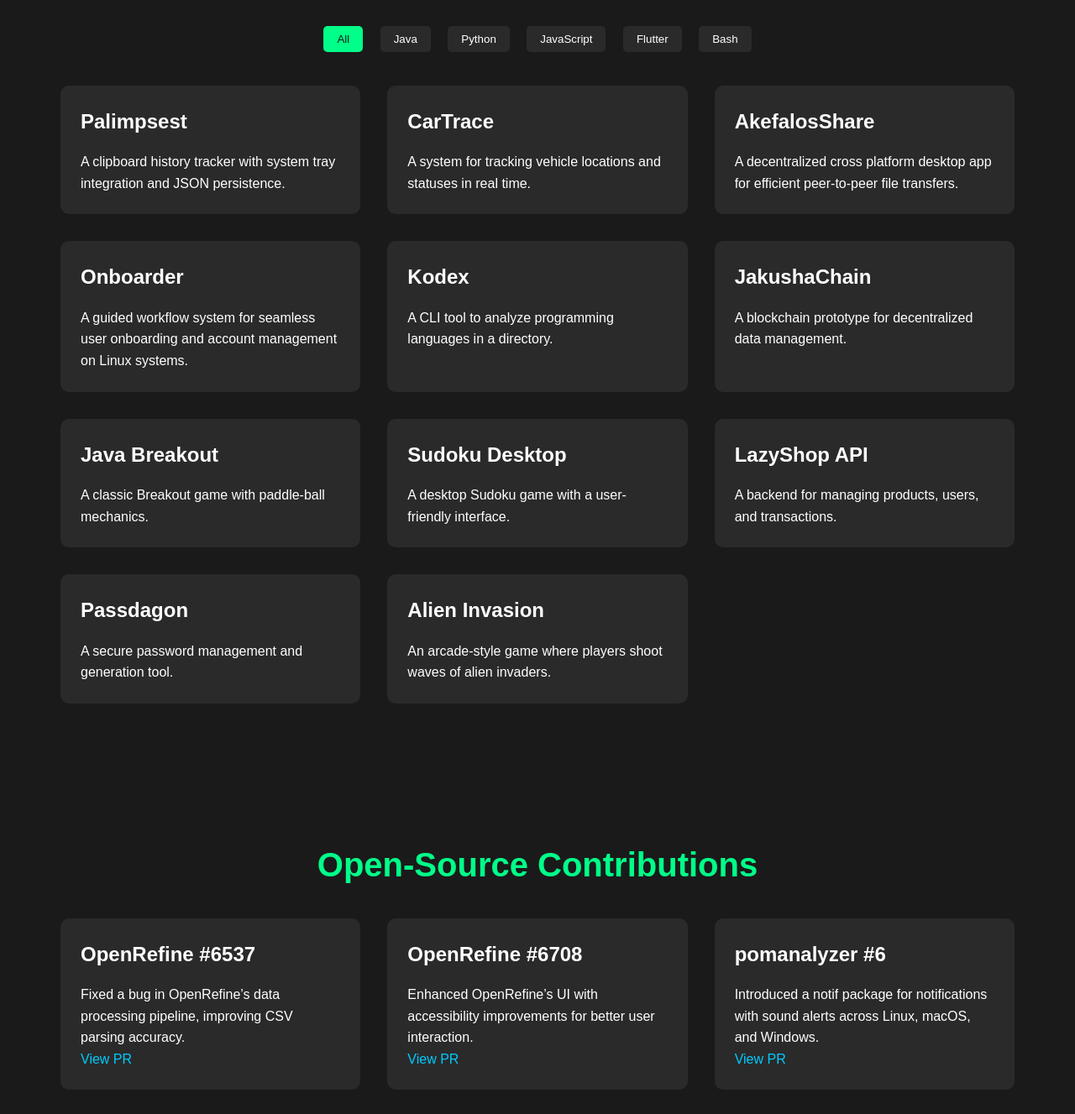
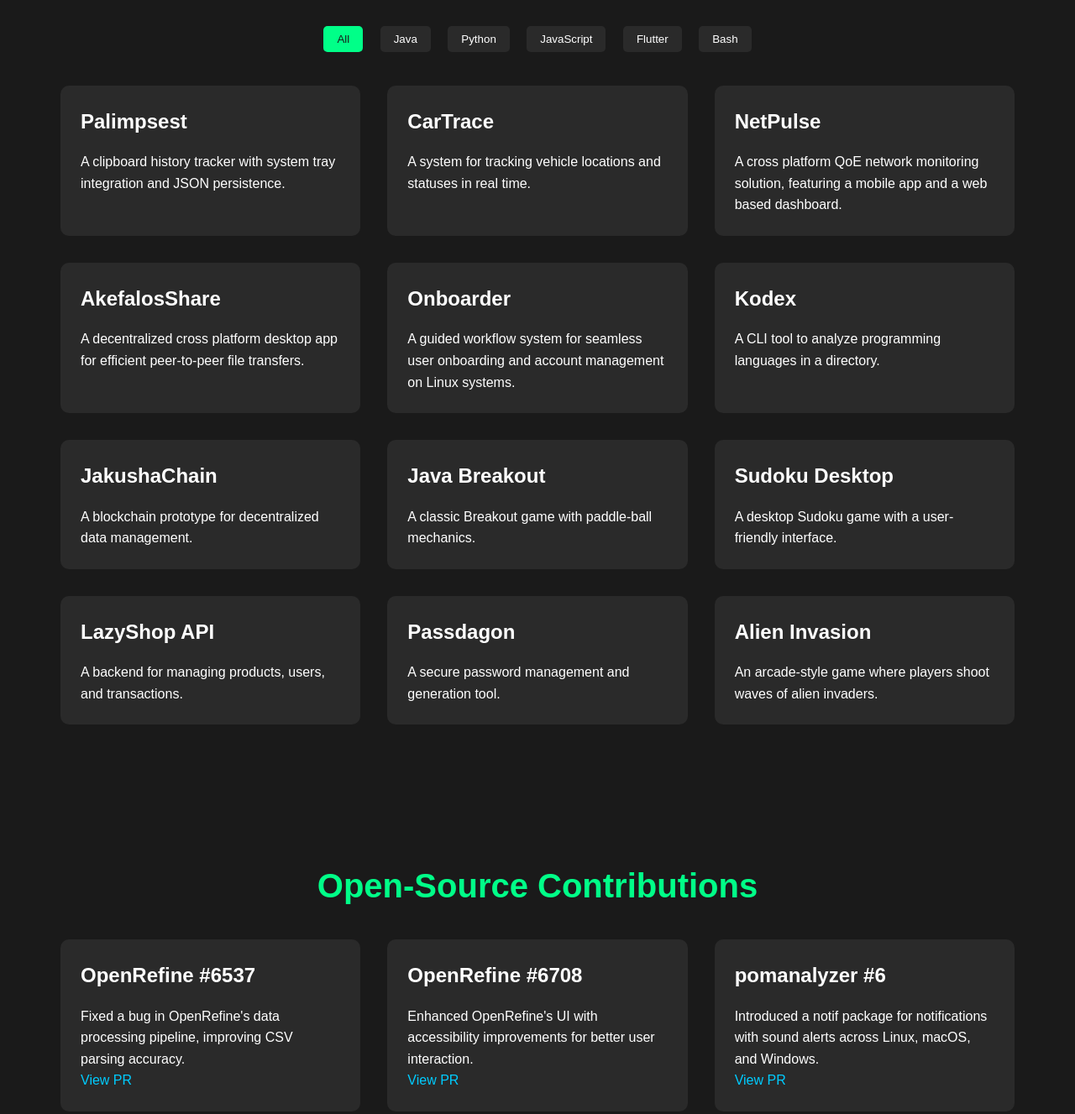
Before and after one commit to Kurocifer/Portfolio, a plain HTML site: page index.html in a window 1280 px wide. Shown: the part 1720-3047 px from the top of the page at 84% size. Drawn offline with Linux system fonts and the light colour scheme; animation ran at ten frames a second.

Commit message:
add NetPulse project to portfolio

```diff
--- a/index.html
+++ b/index.html
@@ -31,7 +31,7 @@
     <section id="about" class="fade-in">
         <h2>About Me</h2>
         <p>Namaste. I'm Tiza, a passionate developer who loves crafting efficient, creative solutions. With expertise in
-            Java, Python, Go, JavaScript frameworks and libraries, and Linux infratructures. I am interested in everything from desktop apps to
+            Java, Python, Go, Flutter, JavaScript frameworks and libraries, and Linux infratructures. I am interested in everything from desktop apps to
             decentralized systems. I'm an open-source contributor and thrive on solving complex problems, whether it's
             optimizing Linux and Neovim workflows or scaling databases. You can find me online as Kurocifer</p>
     </section>
@@ -98,7 +98,7 @@
                         fill="currentColor">F</text>
                 </svg>
                 <span>Flutter</span>
-                <div class="tooltip">Built cross-platform P2P file-sharing apps</div>
+                <div class="tooltip">Built cross-platform mobile and desktop apps</div>
             </div>
             <div class="skill-item">
                 <svg viewBox="0 0 24 24">
@@ -132,9 +132,14 @@
                 <p>A system for tracking vehicle locations and statuses in real time.</p>
             </div>
             <div class="project-card" data-category="flutter">
+                <h3>NetPulse</h3>
+                <p>A cross platform QoE network monitoring solution, featuring a mobile app and a web based dashboard.</p>
+            </div>
+            <div class="project-card" data-category="flutter">
                 <h3>AkefalosShare</h3>
                 <p>A decentralized cross platform desktop app for efficient peer-to-peer file transfers.</p>
             </div>
+
             <div class="project-card" data-category="bash">
                 <h3>Onboarder</h3>
                 <p>A guided workflow system for seamless user onboarding and account management on Linux systems.</p>
@@ -175,12 +180,12 @@
         <div class="contribution-grid">
             <div class="contribution-card">
                 <h3>OpenRefine #6537</h3>
-                <p>Fixed a bug in OpenRefine’s data processing pipeline, improving CSV parsing accuracy.</p>
+                <p>Fixed a bug in OpenRefine's data processing pipeline, improving CSV parsing accuracy.</p>
                 <p><a href="https://github.com/OpenRefine/OpenRefine/pull/6537" target="_blank">View PR</a></p>
             </div>
             <div class="contribution-card">
                 <h3>OpenRefine #6708</h3>
-                <p>Enhanced OpenRefine’s UI with accessibility improvements for better user interaction.</p>
+                <p>Enhanced OpenRefine's UI with accessibility improvements for better user interaction.</p>
                 <p><a href="https://github.com/OpenRefine/OpenRefine/pull/6708" target="_blank">View PR</a></p>
             </div>
             <div class="contribution-card">
--- a/script.js
+++ b/script.js
@@ -176,6 +176,11 @@ const projectData = {
         tech: 'Tech: JavaScript, React, Node.js, Express.js, MongoDB',
         link: 'https://github.com/Kurocifer/cartrace'
     },
+    'NetPulse': {
+        description: 'A cross platform QoE network monitoring solution, featuring a mobile app for network users to view their netwrok performance submit network metrics and ratings feedbacks, and a web based dashboard for internet service providers permitting detaily analyze this submitted feedbacks and metrics.',
+        tech: 'Tech: Flutter, React, JavaScript, Supabase',
+        link: 'https://github.com/Kurocifer/NetPulse'
+    },
     'AkefalosShare': {
         description: 'A decentralized cross platform desktop app for efficient peer-to-peer file transfers.',
         tech: 'Tech: Flutter, Dart',
```
